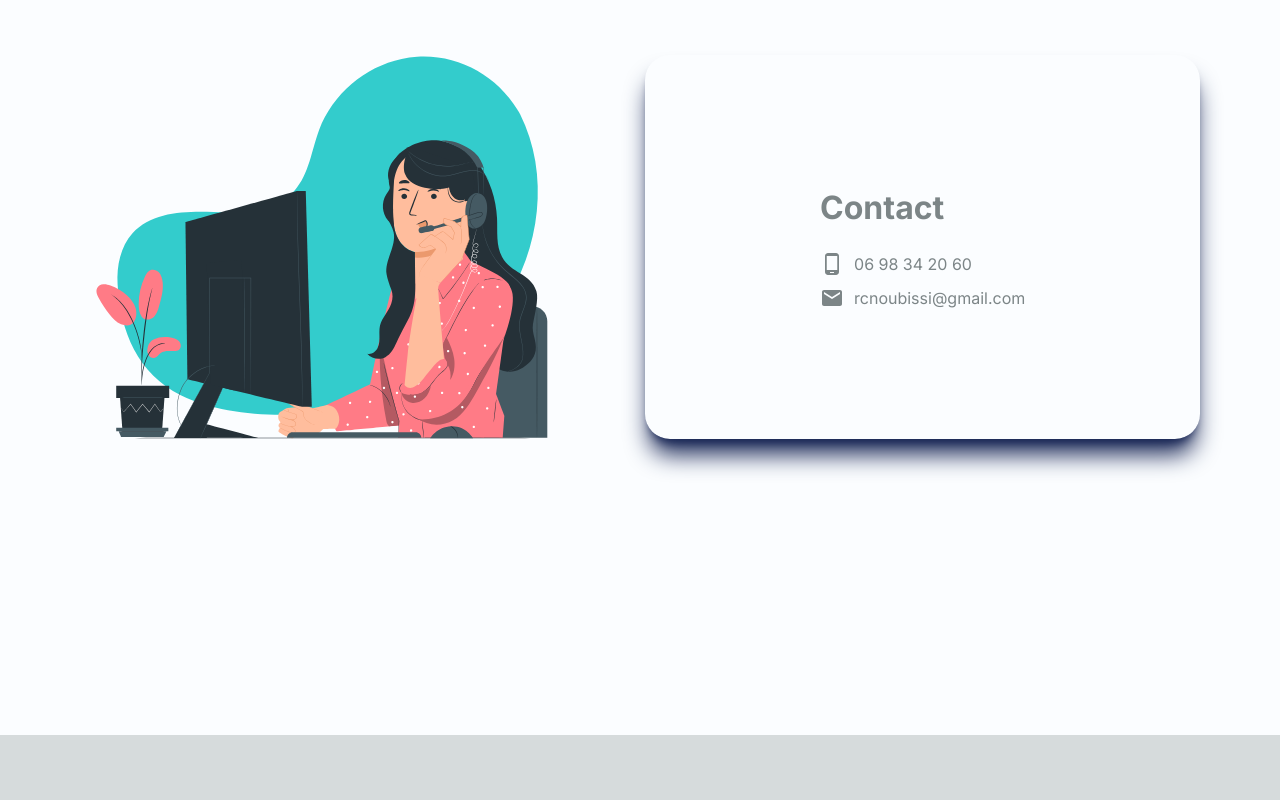
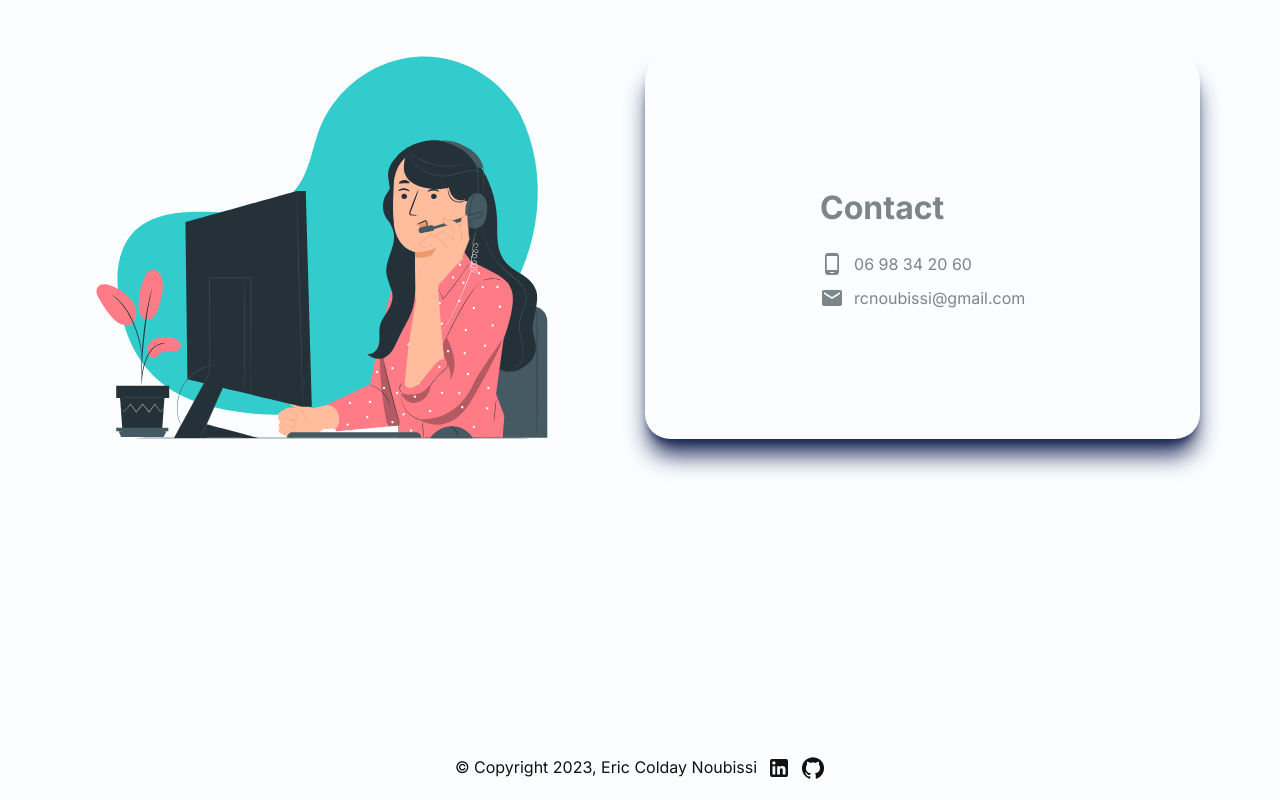
Before and after one commit to eric-colday/necdev-ui, a Next.js app: page / in a window 1280 px wide. Shown: the part 3631-4431 px from the top of the page. Before the commit the page ends 4366 px from the top, so only its background shows below. Built offline with nearby package versions, Linux system fonts and the light colour scheme.

Commit message:
Finition du footer

```diff
--- a/src/components/Contact.jsx
+++ b/src/components/Contact.jsx
@@ -10,10 +10,8 @@ import LinkedInIcon from "@mui/icons-material/LinkedIn";
 
 const Contact = () => {
   return (
-    <section
-      id="contact"
-      className="flex justify-center items-center gap-[70px] px-20 py-60  max-[1024px]:flex-col max-[1024px]:px-10 "
-    >
+    <footer id="contact">
+      <div className="flex justify-center items-center gap-[70px] px-20 py-60  max-[1024px]:flex-col max-[1024px]:px-10 ">
         <div className="">
           <Lottie
             animationData={require("/public/img/animation_lo8heyow.json")}
@@ -42,15 +40,39 @@ const Contact = () => {
                   target="_blank"
                   rel="noopener noreferrer"
                 >
-                  <span className="cursor-pointer ">
-                    rcnoubissi@gmail.com
-                  </span>
+                  <span className="cursor-pointer ">rcnoubissi@gmail.com</span>
                 </Link>
               </li>
             </ul>
           </div>
         </div>
-    </section>
+      </div>
+      <div className="flex justify-around gap-[20px] p-[20px] ">
+        <div className="flex gap-[10px] max-[412px]:flex-col max-[412px]:items-center ">
+          <div>© Copyright 2023, Eric Colday Noubissi</div>
+          <ul className="flex gap-[10px]">
+            <li>
+              <Link
+                href="https://www.linkedin.com/in/ecnoubissi/"
+                target="_blank"
+                rel="noopener noreferrer"
+              >
+                <LinkedInIcon />
+              </Link>
+            </li>
+            <li>
+              <Link
+                href="https://github.com/eric-colday"
+                target="_blank"
+                rel="noopener noreferrer"
+              >
+                <GitHubIcon />
+              </Link>
+            </li>
+          </ul>
+        </div>
+      </div>
+    </footer>
   );
 };
 
```
Lines whose indentation alone changed are shown as unchanged.
